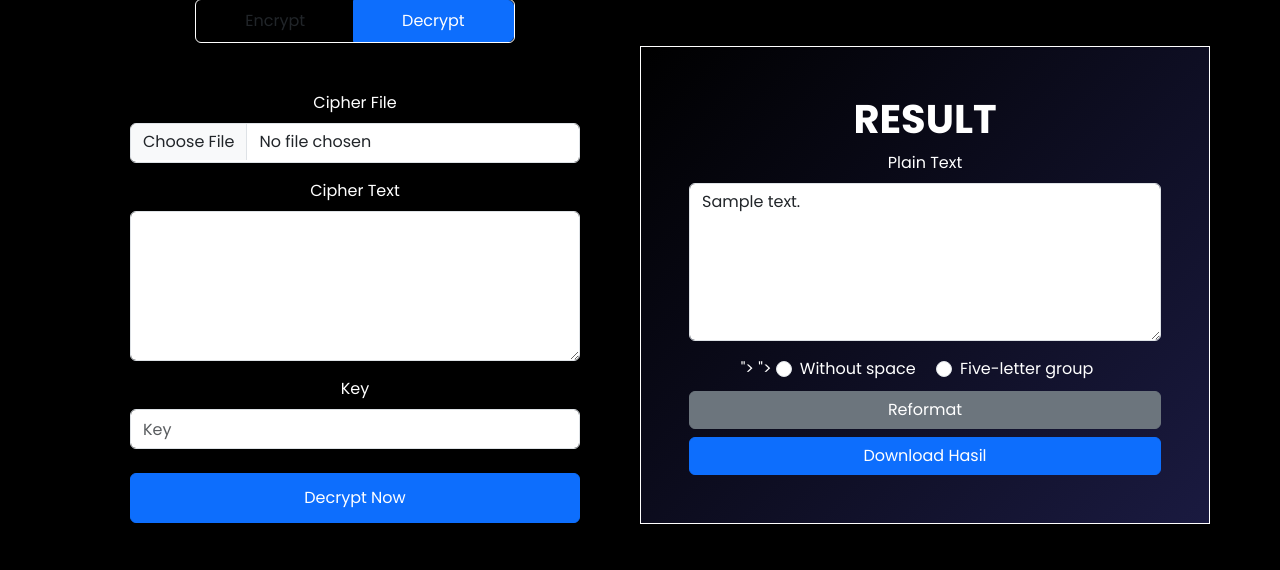
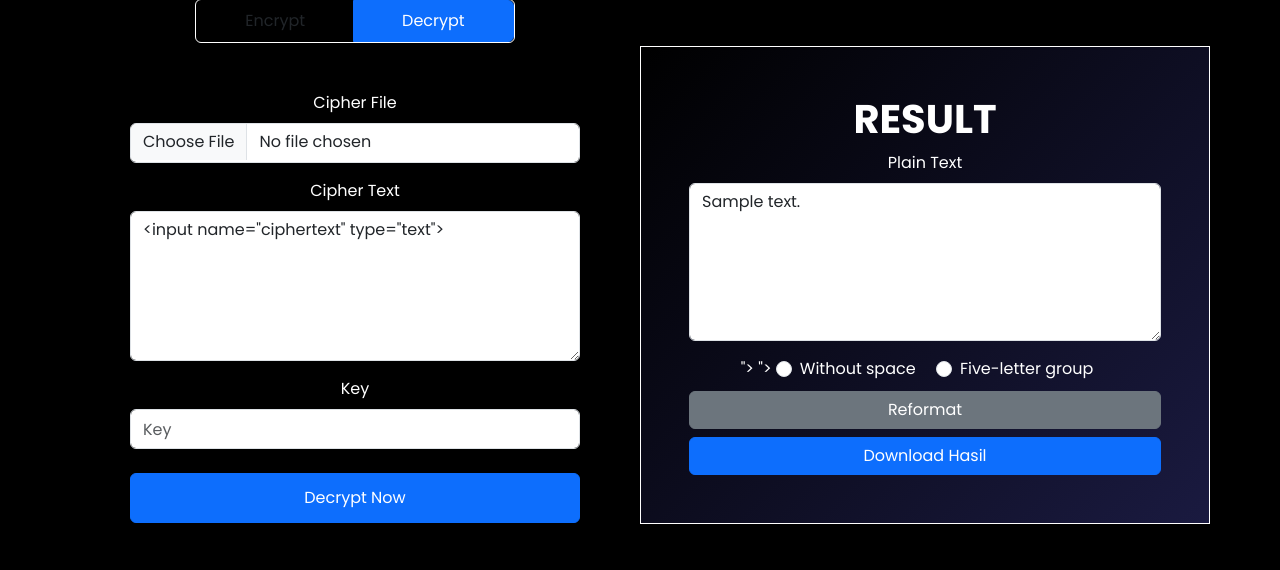
Before and after one commit to Adeliasaputriiii/Cryptools-web, a Flask app: template app/templates/pages/autokey_page.html in a window 1280 px wide. Shown: the part 111-681 px from the top of the page. Run offline with Flask 3, Linux system fonts and the light colour scheme; the template is opened without the code that fills it: most values are stand-ins (such as "Sample title", 1, 10 or a date in 2020); form fields are guessed from the names that the template uses.

Commit message:
solve encrypt/decrypt feature for .txt file but not binner file

```diff
--- a/app/templates/pages/autokey_page.html
+++ b/app/templates/pages/autokey_page.html
@@ -14,11 +14,11 @@
         <form class="p-5" method="post" action="/auto-key-vigenere-cipher/encrypt" enctype="multipart/form-data">
             <div class="mb-3">
                 <label for="formFile" class="form-label">Plain File</label>
-                <input class="form-control" name="file-plaintext" style="height: 40px;" type="file" id="formFile">
+                <input class="form-control" name="file-plaintext" style="height: 40px;" type="file" id="formFile"  onchange="readTextFile(this, 'plaintext-area')">
             </div>
             <div class="mb-3">
                 <label for="exampleFormControlTextarea1" class="form-label">Plain Text</label>
-                <textarea class="form-control" name="plaintext" style="height: 150px;" id="exampleFormControlTextarea1" rows="3"></textarea>
+                <textarea class="form-control" name="plaintext" id="plaintext-area" style="height: 150px;" rows="3">{{ form.plaintext if form and form.plaintext else '' }}</textarea>
             </div>
             <div class="mb-3">
                 <label for="exampleFormControlInput1" class="form-label">Key</label>
@@ -35,11 +35,11 @@
         <form class="p-5" method="post" action="/auto-key-vigenere-cipher/decrypt">
             <div class="mb-3">
                 <label for="formFile" class="form-label">Cipher File</label>
-                <input class="form-control" name="file-ciphertext" style="height: 40px;" type="file" id="formFile">
+                <input class="form-control" name="file-ciphertext" style="height: 40px;" type="file" id="formFile" onchange="readTextFile(this, 'ciphertext-area')">
             </div>
             <div class="mb-3">
                 <label for="exampleFormControlTextarea1" class="form-label">Cipher Text</label>
-                <textarea class="form-control" name="ciphertext" style="height: 150px;" id="exampleFormControlTextarea1" rows="3"></textarea>
+                <textarea class="form-control" name="ciphertext" id="ciphertext-area" style="height: 150px;" rows="3">{{ form.ciphertext if form and form.ciphertext else '' }}</textarea>
             </div>
             <div class="mb-3">
                 <label for="exampleFormControlInput1" class="form-label">Key</label>
@@ -102,5 +102,27 @@
         </button>
     </form>
 
+    <script>
+        function readTextFile(input, targetTextareaId) {
+            const file = input.files[0];
+            const reader = new FileReader();
+            const textarea = document.getElementById(targetTextareaId);
+
+            if (!file || !textarea) return;
+
+            if (file.type.startsWith("text") || file.name.endsWith(".txt")) {
+                // File teks
+                reader.onload = function (e) {
+                    textarea.value = e.target.result;
+                };
+                reader.readAsText(file);
+            } else {
+                // File biner - tampilkan info saja
+                textarea.value = "[Non-text file loaded: " + file.name + "]";
+            }
+        }
+    </script>
+
+
 
 {% endblock %}
```
Also changed, not shown: app/routes/cipher_routes/autokey_route.py (+32 -10 lines), app/routes/cipher_routes/standardV_route.py (deleted, +0 -7 lines).
